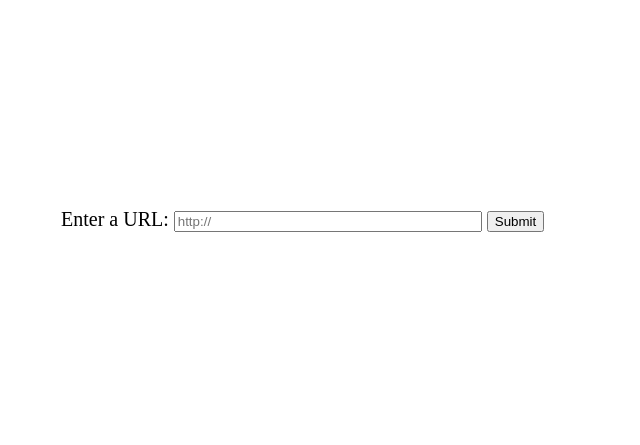
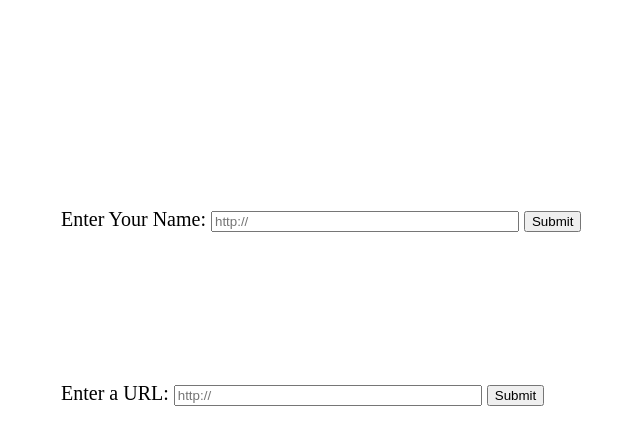
Before and after one commit to viccyc/TinyApp, a Node server app: page /urls/new in a window 1280 px wide. Shown: the top 445 px of the page, without its empty margins (147-787 px from the left). Run offline with Node 20, Linux system fonts and the light colour scheme.

Commit message:
updated header to have an input field for the username which we'll use as cookies

```diff
--- a/package.json
+++ b/package.json
@@ -11,6 +11,7 @@
   "license": "ISC",
   "dependencies": {
     "body-parser": "^1.18.2",
+    "cookie-parser": "^1.4.3",
     "ejs": "^2.5.7",
     "express": "^4.16.2",
     "nodemon": "^1.14.11"
--- a/views/partials/_header.ejs
+++ b/views/partials/_header.ejs
@@ -2,5 +2,11 @@
 <html lang="en">
   <head>
     <title>TinyApp Header</title>
+    <form action="/login" method="POST" style="margin:150px;">
+      <label>Enter Your Name:</label>
+      <input id="username" type="text" name="longURL" placeholder="http://" style="width: 300px">
+      <input type="submit" value="Submit" name="username">
+    </form>
+
   </head>
 </html>
```
Also changed, not shown: 1 other file.
